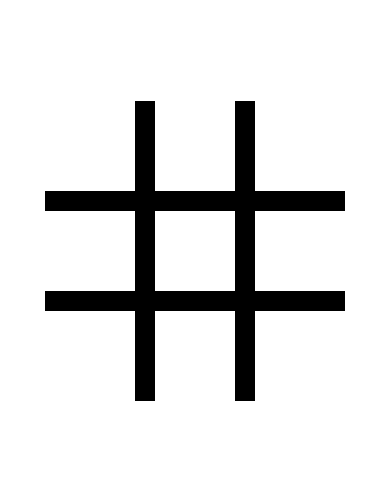
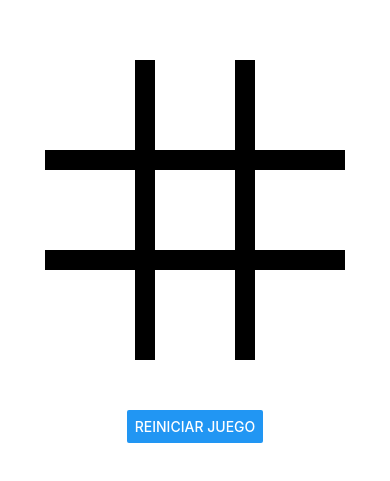
Before and after one commit to CitlalliDMG/my-first-game-react-native, a React Native app: screen / in a window 390 px wide. Shown: the part 171-652 px from the top of the page. Built offline with nearby package versions, Linux system fonts and the light colour scheme.

Commit message:
adds a functionality to reset the game

```diff
--- a/App.js
+++ b/App.js
@@ -1,5 +1,5 @@
 import React from "react";
-import { StyleSheet, Text, View, TouchableOpacity, Alert } from "react-native";
+import { StyleSheet, Text, View, TouchableOpacity, Alert, Button, } from "react-native";
 import { MaterialCommunityIcons as Icon } from "@expo/vector-icons";
 
 export default class App extends React.Component {
@@ -88,6 +88,18 @@ export default class App extends React.Component {
     }
   }
 
+  onNewGamePress = () => {
+    // Shows an alert asking if you want to reset the game
+    Alert.alert(
+      "Reiniciar juego",
+      "¿Quieres reiniciar el juego?",
+      [
+        {text: 'No', onPress: () => console.log("Cancelada"), style:"cancel"},
+        {text: 'Sí', onPress: () => {this.initializeGame()}},
+      ]
+    )
+  }
+
   // Render an icon according to the player in turn
   renderIcon = (row, col) => {
     const value = this.state.gameState[row][col];
@@ -141,6 +153,11 @@ export default class App extends React.Component {
             {this.renderIcon(2,2)}
           </TouchableOpacity>
         </View>
+
+        <View style={styles.buttonNewGameContainer}>
+          <Button title="Reiniciar juego" onPress={this.onNewGamePress} style={styles.buttonNewGame} />
+        </View>
+
       </View>
     );
   }
@@ -174,5 +191,14 @@ const styles = StyleSheet.create({
   tileO: {
     color: "green",
     fontSize: 60
+  },
+
+  // Give style to the "new game" button
+  buttonNewGameContainer: {
+    marginTop:50,
+  },
+
+  buttonNewGame: {
+    color: "purple",
   }
 });
```
